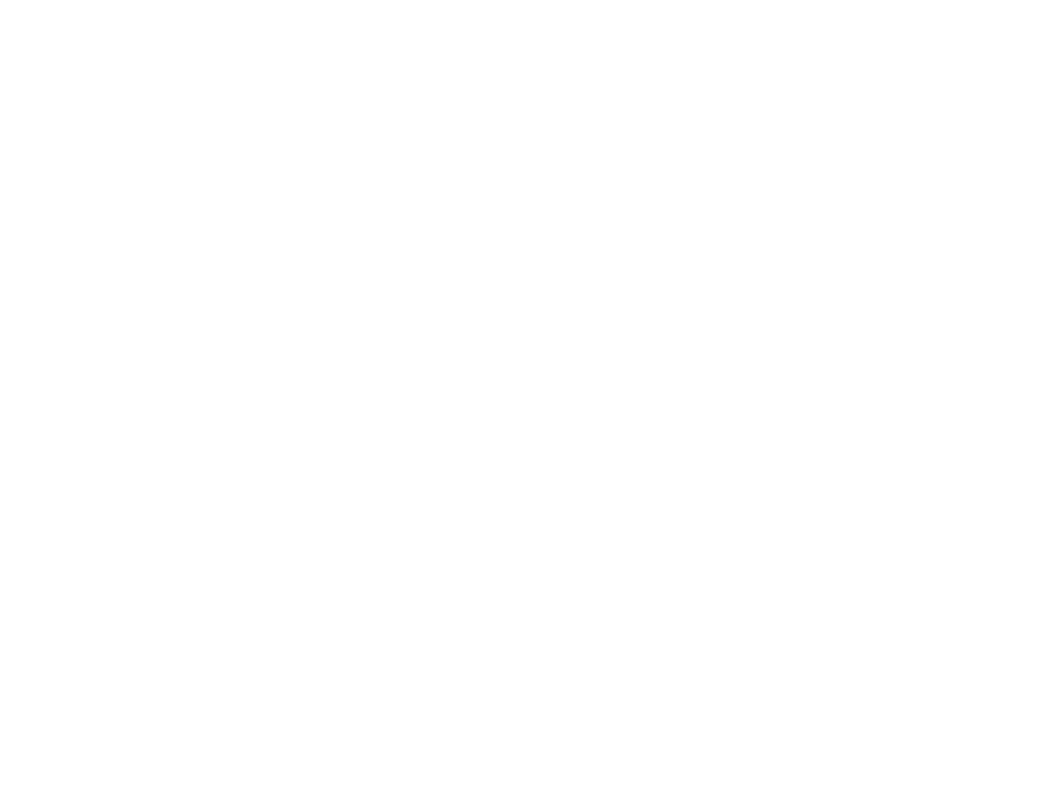
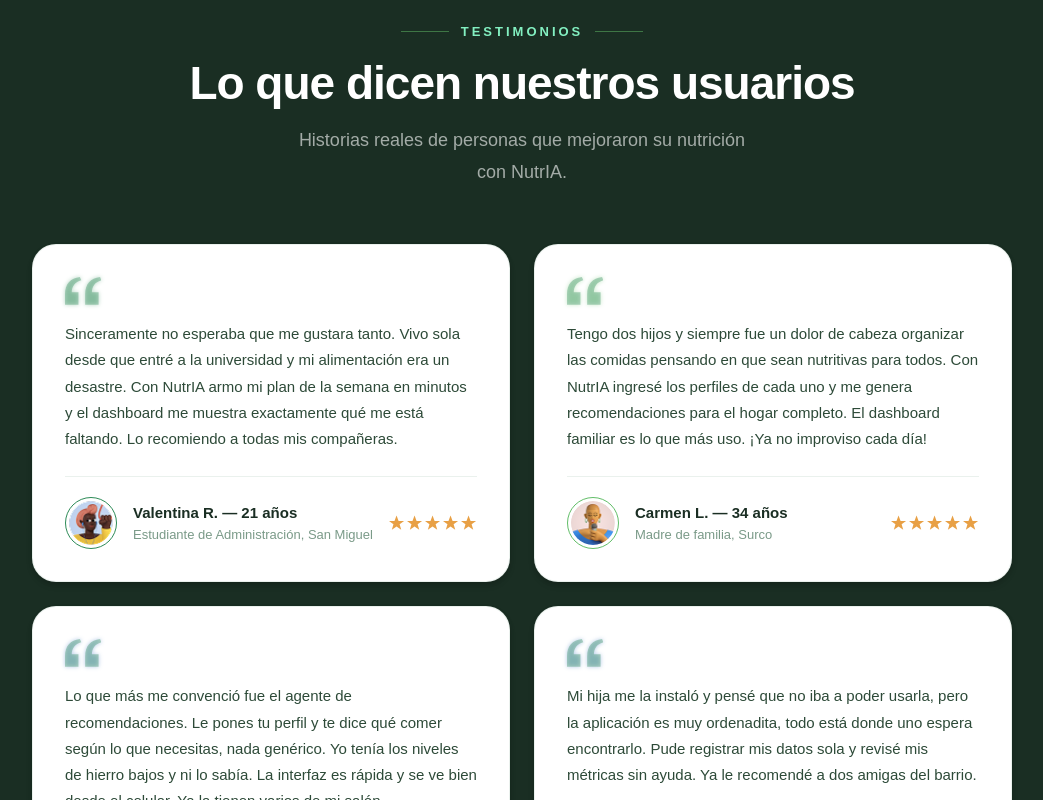
Before and after one commit to TF-ConsultorIA/NutrIA-landing-page, a React (Vite) app: page / in a window 1280 px wide. Shown: the part 1680-2480 px from the top of the page, without its empty margins (118-1161 px from the left). Before the commit the page ends 1622 px from the top, so only its background shows below. Built offline with nearby package versions, Linux system fonts and the light colour scheme.

Commit message:
feat: testimonial section implemented

```diff
--- a/src/components/LandingPage.tsx
+++ b/src/components/LandingPage.tsx
@@ -4,6 +4,7 @@
 import { Navbar }              from './NavbarSection';
 import { Hero }                from './HeroSection';
 import { AboutSection }        from './AboutSection';
+import { TestimonialsSection } from './TestimonialsSection';
 
 // ─── Constants ────────────────────────────────────────────────────────────────
 
@@ -30,6 +31,7 @@
       />
       <Hero scrollTo={scrollTo} />
       <AboutSection />
+      <TestimonialsSection />
     </div>
   );
 }
--- /dev/null
+++ b/src/components/TestimonialsSection.tsx
@@ -0,0 +1,172 @@
+import starIcon from '../assets/star-icon.svg';
+import quoteIcon from '../assets/quote-icon.svg';
+import avatarValentina from '../assets/avatar-valentina.png';
+import avatarCarmen from '../assets/avatar-carmen.png';
+import avatarDiego from '../assets/avatar-diego.png';
+import avatarRosa from '../assets/avatar-rosa.png';
+
+// ─── Types ────────────────────────────────────────────────────────────────────
+
+interface TestimonialData {
+  id: string;
+  quote: string;
+  name: string;
+  role: string;
+  avatar: string;
+  borderColor: string;
+  quoteColor: string;
+}
+
+// ─── Constants ────────────────────────────────────────────────────────────────
+
+const TESTIMONIALS: TestimonialData[] = [
+  {
+    id: 'valentina',
+    quote:
+      'Sinceramente no esperaba que me gustara tanto. Vivo sola desde que entré a la universidad y mi alimentación era un desastre. Con NutrIA armo mi plan de la semana en minutos y el dashboard me muestra exactamente qué me está faltando. Lo recomiendo a todas mis compañeras.',
+    name: 'Valentina R. — 21 años',
+    role: 'Estudiante de Administración, San Miguel',
+    avatar: avatarValentina,
+    borderColor: '#2d8b57',
+    quoteColor: '#2D8B57',
+  },
+  {
+    id: 'carmen',
+    quote:
+      'Tengo dos hijos y siempre fue un dolor de cabeza organizar las comidas pensando en que sean nutritivas para todos. Con NutrIA ingresé los perfiles de cada uno y me genera recomendaciones para el hogar completo. El dashboard familiar es lo que más uso. ¡Ya no improviso cada día!',
+    name: 'Carmen L. — 34 años',
+    role: 'Madre de familia, Surco',
+    avatar: avatarCarmen,
+    borderColor: '#62be68',
+    quoteColor: '#62BE68',
+  },
+  {
+    id: 'diego',
+    quote:
+      'Lo que más me convenció fue el agente de recomendaciones. Le pones tu perfil y te dice qué comer según lo que necesitas, nada genérico. Yo tenía los niveles de hierro bajos y ni lo sabía. La interfaz es rápida y se ve bien desde el celular. Ya la tienen varios de mi salón.',
+    name: 'Diego M. — 23 años',
+    role: 'Estudiante de Ingeniería, Los Olivos',
+    avatar: avatarDiego,
+    borderColor: '#2467b8',
+    quoteColor: '#2467B8',
+  },
+  {
+    id: 'rosa',
+    quote:
+      'Mi hija me la instaló y pensé que no iba a poder usarla, pero la aplicación es muy ordenadita, todo está donde uno espera encontrarlo. Pude registrar mis datos sola y revisé mis métricas sin ayuda. Ya le recomendé a dos amigas del barrio.',
+    name: 'Rosa T. — 58 años',
+    role: 'Ama de casa, Jesús María',
+    avatar: avatarRosa,
+    borderColor: '#2467b8',
+    quoteColor: '#2467B8',
+  },
+];
+
+// ─── Sub-components ───────────────────────────────────────────────────────────
+
+function StarRow() {
+  return (
+    <div className="flex gap-0.5">
+      {[0, 1, 2, 3, 4].map((i) => (
+        <img key={i} src={starIcon} style={{ width: 16, height: 16 }} />
+      ))}
+    </div>
+  );
+}
+
+function QuoteSVG({ color }: { color: string }) {
+  return (
+    <div style={{ width: 36, height: 28 }}>
+      <img src={quoteIcon} className="w-full h-full" style={{ filter: `drop-shadow(0 0 2px ${color})` }} />
+    </div>
+  );
+}
+
+function TestimonialCard({ quote, name, role, avatar, borderColor, quoteColor }: TestimonialData) {
+  return (
+    <div className="bg-white rounded-3xl p-8 flex flex-col justify-between shadow-[0px_4px_6px_0px_rgba(0,0,0,0.1),0px_2px_4px_0px_rgba(0,0,0,0.1)] border border-[rgba(112,162,136,0.15)]">
+      <div>
+        <QuoteSVG color={quoteColor} />
+        <p
+          className="mt-4 text-[#2d4a38]"
+          style={{ fontFamily: "'Alexandria:Regular', sans-serif", fontSize: 15, lineHeight: 1.75 }}
+        >
+          {quote}
+        </p>
+      </div>
+      <div className="flex items-center gap-4 mt-6 pt-5 border-t border-[rgba(112,162,136,0.15)]">
+        <div
+          className="relative shrink-0 size-13 rounded-full overflow-hidden"
+          style={{ border: `1.6px solid ${borderColor}`, padding: 3 }}
+        >
+          <img src={avatar} alt={name} className="w-full h-full object-cover rounded-full" />
+        </div>
+        <div className="flex-1 min-w-0">
+          <p
+            className="text-[#1a2e23] truncate"
+            style={{ fontFamily: "'Alexandria:SemiBold', sans-serif", fontWeight: 600, fontSize: 15 }}
+          >
+            {name}
+          </p>
+          <p
+            className="text-[#7a9a88] truncate"
+            style={{ fontFamily: "'Alexandria:Regular', sans-serif", fontSize: 13 }}
+          >
+            {role}
+          </p>
+        </div>
+        <StarRow />
+      </div>
+    </div>
+  );
+}
+
+// ─── Main Component ───────────────────────────────────────────────────────────
+
+export function TestimonialsSection() {
+  return (
+    <section id="testimonios" className="bg-[#1a2e23] py-20">
+      <div className="max-w-360 mx-auto px-6 md:px-10 lg:px-37.5">
+
+        {/* Section header */}
+        <div className="text-center mb-14">
+          <div className="flex items-center justify-center gap-3 mb-4">
+            <div className="bg-[#62be68] h-px w-12 opacity-50" />
+            <span
+              className="text-[#83f0c1] uppercase tracking-[3px]"
+              style={{ fontFamily: "'Alexandria:SemiBold', sans-serif", fontWeight: 600, fontSize: 13 }}
+            >
+              Testimonios
+            </span>
+            <div className="bg-[#62be68] h-px w-12 opacity-50" />
+          </div>
+          <h2
+            className="text-white"
+            style={{
+              fontFamily: "'Alexandria:Bold', sans-serif",
+              fontWeight: 700,
+              letterSpacing: '-1px',
+              lineHeight: 1.12,
+              fontSize: 'clamp(28px, 4vw, 46px)',
+            }}
+          >
+            Lo que dicen nuestros usuarios
+          </h2>
+          <p
+            className="text-[rgba(255,255,255,0.6)] mt-4 max-w-120 mx-auto"
+            style={{ fontFamily: "'Alexandria:Regular', sans-serif", fontSize: 18, lineHeight: 1.75 }}
+          >
+            Historias reales de personas que mejoraron su nutrición con NutrIA.
+          </p>
+        </div>
+
+        {/* Testimonials grid */}
+        <div className="grid grid-cols-1 md:grid-cols-2 gap-6">
+          {TESTIMONIALS.map((testimonial) => (
+            <TestimonialCard key={testimonial.id} {...testimonial} />
+          ))}
+        </div>
+      </div>
+    </section>
+  );
+}
```
